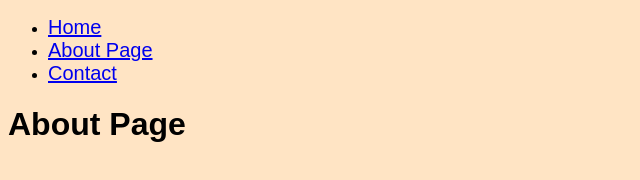
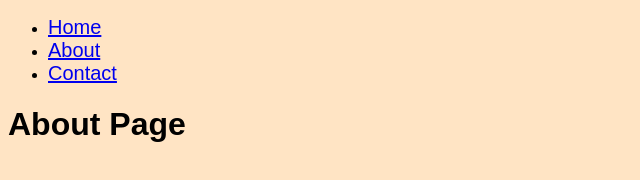
Before and after one commit to jayaporalla/GithubCourseProject, a plain HTML site: page about.html in a window 1280 px wide. Shown: the full height of the page, 0-640 px from the left. Drawn offline with Linux system fonts and the light colour scheme.

Commit message:
Updated about and contact page

```diff
--- a/about.html
+++ b/about.html
@@ -13,7 +13,7 @@
                 <a href="/index.html">Home</a>
             </li>
             <li>
-                <a href="/about.html">About Page</a>
+                <a href="/about.html">About</a>
             </li>
             <li>
                 <a href="/contact.html">Contact</a>
```
Also changed, not shown: contact.html (+1 -1 lines).
